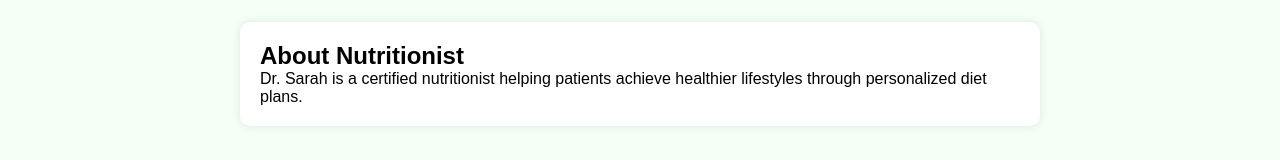
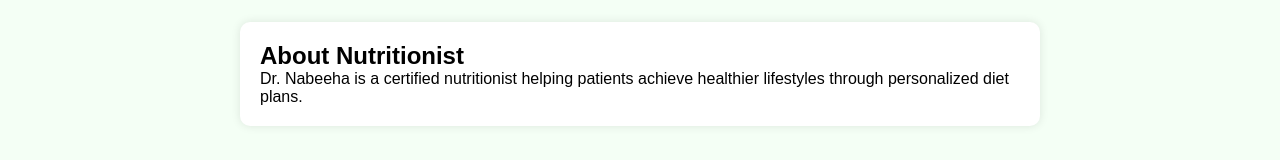
Before and after one commit to ABDULRAZZAK2802/Nutrition-Care-Clinic, a plain HTML site: page index.html in a window 1280 px wide. Shown: the part 324-484 px from the top of the page. Drawn offline with Linux system fonts and the light colour scheme.

Commit message:
Change nutritionist name from Sarah to Nabeeha
Updated nutritionist's name in the About section.

```diff
--- a/index.html
+++ b/index.html
@@ -130,7 +130,7 @@ margin-top:30px;
 <div class="card">
 <h2>About Nutritionist</h2>
 <p>
-Dr. Sarah is a certified nutritionist helping patients
+Dr. Nabeeha is a certified nutritionist helping patients
 achieve healthier lifestyles through personalized diet plans.
 </p>
 </div>
```
